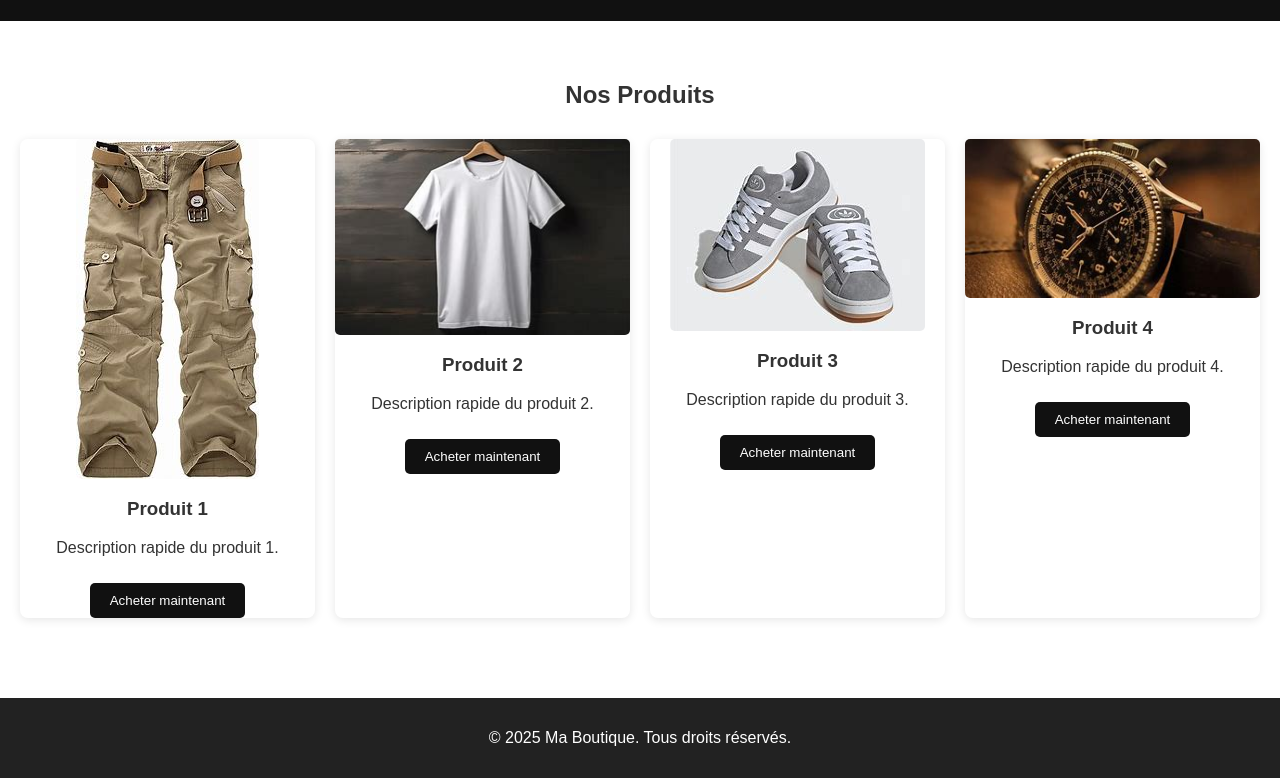
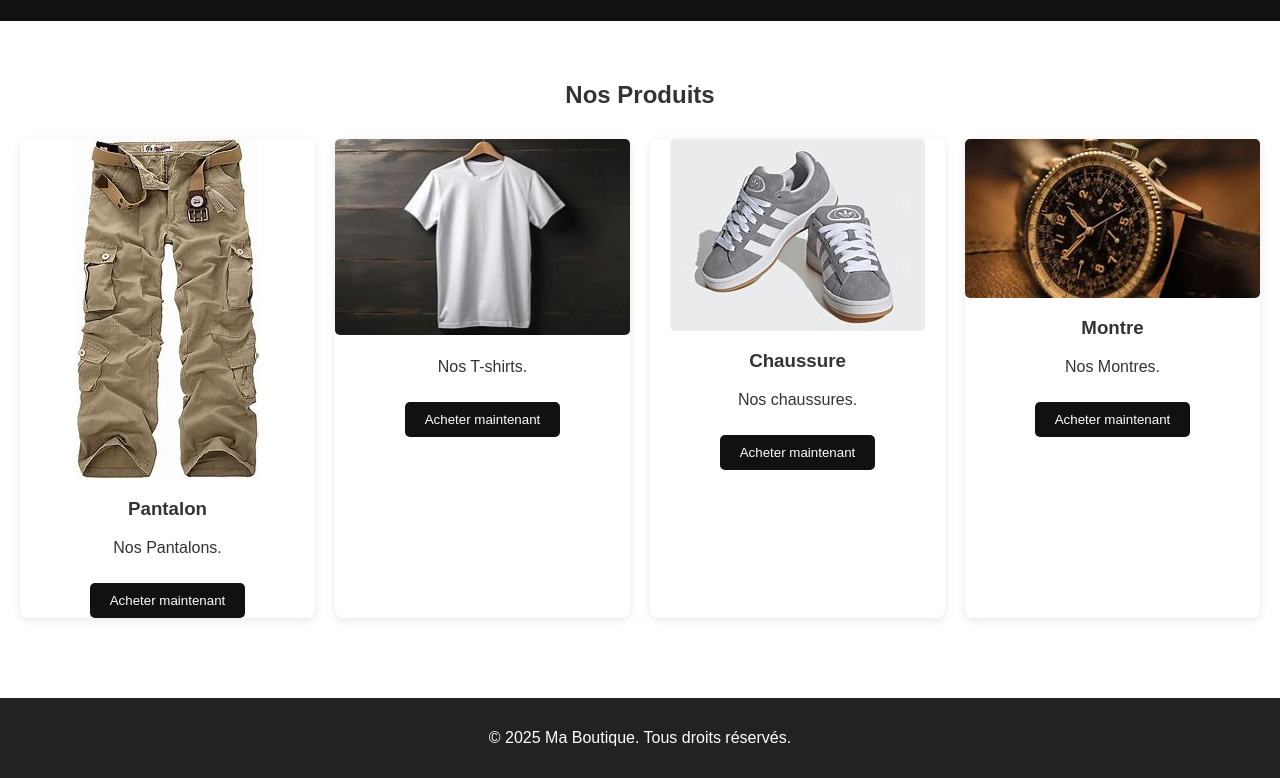
Before and after one commit to Vins619/checkpoint-boutique-en-ligne, a plain HTML site: page index.html in a window 1280 px wide. Shown: the part 99-877 px from the top of the page. Drawn offline with Linux system fonts and the light colour scheme.

Commit message:
adding modificaton

```diff
--- a/index.html
+++ b/index.html
@@ -28,30 +28,30 @@
       <!-- Fiche Produit 1 -->
       <div class="produit">
         <img src="image/pantalon.jpeg" alt="pantalon">
-        <h3>Produit 1</h3>
-        <p>Description rapide du produit 1.</p>
+        <h3>Pantalon</h3>
+        <p>Nos Pantalons.</p>
         <button>Acheter maintenant</button>
       </div>
       <!-- Fiche Produit 2 -->
       <div class="produit">
         <img src="image/tshirt.jpeg" alt="t-hirt">
-        <h3>Produit 2</h3>
-        <p>Description rapide du produit 2.</p>
+        <h3><T-shirt></T-shirt></h3>
+        <p>Nos T-shirts.</p>
         <button>Acheter maintenant</button>
       </div>
 
       <!-- Fiche Produit 3 -->
       <div class="produit">
         <img src="image/chaussure.jpeg" alt="chaussures">
-        <h3>Produit 3</h3>
-        <p>Description rapide du produit 3.</p>
+        <h3>Chaussure</h3>
+        <p>Nos chaussures.</p>
         <button>Acheter maintenant</button>
       </div>
       <!-- Fiche Produit 4 -->
       <div class="produit">
         <img src="image/montre.jpeg" alt="montre">
-        <h3>Produit 4</h3>
-        <p>Description rapide du produit 4.</p>
+        <h3>Montre</h3>
+        <p>Nos Montres.</p>
         <button>Acheter maintenant</button>
       </div>
     </div>
```
